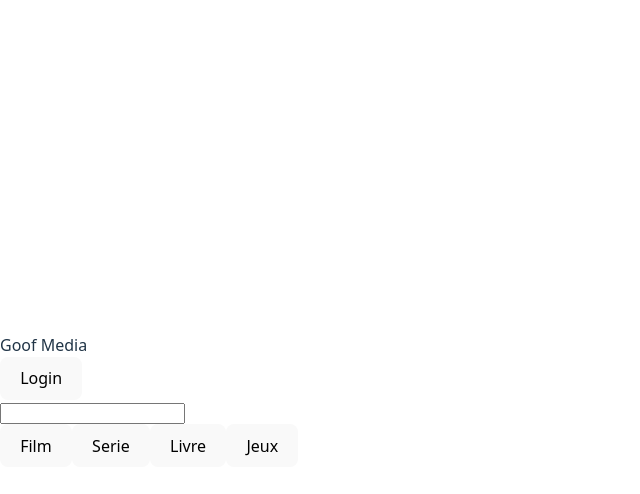
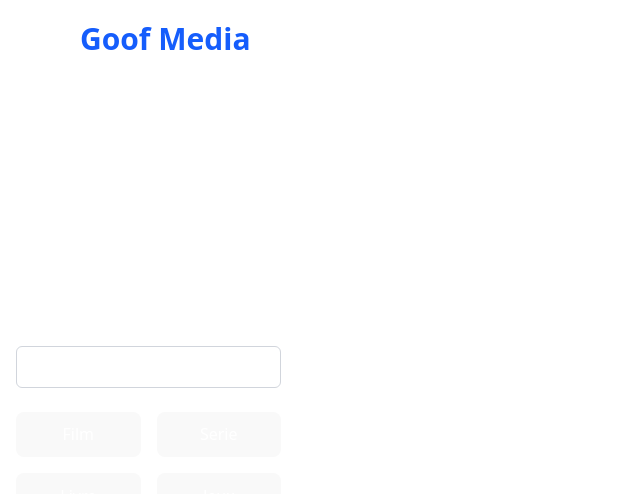
Before and after one commit to MeghCH/Product-Design-Yowl, a React (Vite) app in the folder mvp/frontend/: page / in a window 1280 px wide. Shown: the top 494 px of the page, without its empty margins (0-640 px from the left). Built offline with nearby package versions, Linux system fonts and the light colour scheme.

Commit message:
fix_css:emplacement_réparer

```diff
--- a/mvp/frontend/src/App.jsx
+++ b/mvp/frontend/src/App.jsx
@@ -2,10 +2,9 @@ import { useState } from 'react'
 import { HomePage } from './pages/HomePage'
 
 function App() {
-  const [count, setCount] = useState(0)
 
   return (
-    <div className="App">
+    <div className="App self-start w-full">
       <HomePage />
     </div>
   )
--- a/mvp/frontend/src/components/button_create_account.jsx
+++ b/mvp/frontend/src/components/button_create_account.jsx
@@ -1,14 +1,12 @@
 import { Button } from "./button";
 
-export function buttonCreateAccount({onClick}) {
+export function ButtonCreateAccount({ onClick }) {
     return (
-        <button
+        <Button
             onClick={onClick}
-            className={twMerge(
-                "px-4 py-2 bg-purple-500 text-white rounded-md hover:bg-purple-600 focus:outline-none focus:ring-2 focus:ring-purple-500 focus:ring-opacity-50"
-            )}
+            className="bg-purple-500 hover:bg-purple-600 focus:ring-purple-500"
         >
             Create Account
-        </button>
+        </Button>
     );
 }
--- a/mvp/frontend/src/index.css
+++ b/mvp/frontend/src/index.css
@@ -1,4 +1,4 @@
-
+@import "tailwindcss";
 
 :root {
   font-family: system-ui, Avenir, Helvetica, Arial, sans-serif;
--- a/mvp/frontend/src/pages/HomePage.jsx
+++ b/mvp/frontend/src/pages/HomePage.jsx
@@ -4,16 +4,24 @@ import { ButtonLivre } from "../components/button_livre";
 import { ButtonJeux } from "../components/button_jeux";
 import { SearchBar } from "../components/search_bar";
 import { ButtonLog } from "../components/button_log";
+import { ButtonCreateAccount } from "../components/button_create_account";
 import { Logo } from "../components/logo";
 
 export function HomePage() {
     return (
-        <div className="min-h-screen bg-gray-100 flex flex-col items-center p-4">
-            <header className="w-full flex justify-between items-center mb-8">
-                <Logo />
-                <ButtonLog />
-            </header>
-            <main className="w-full max-w-2xl flex flex-col items-center">
+
+        <div className="relative">
+            <div className="fixed inset-x-0 top-0 z-40 bg-transparent">
+                <header className="w-full max-w-6xl mx-auto flex justify-between items-center p-4">
+                    <Logo />
+                    <div className="flex items-center gap-3">
+                        <ButtonCreateAccount onClick={() => console.log('Create')} />
+                        <ButtonLog />
+                    </div>
+                </header>
+            </div>
+
+            <main className="pt-20 w-full max-w-2xl mx-auto p-4">
                 <SearchBar />
                 <div className="mt-6 grid grid-cols-2 gap-4 w-full">
                     <ButtonFilm onClick={() => console.log("Film clicked")} />
```
